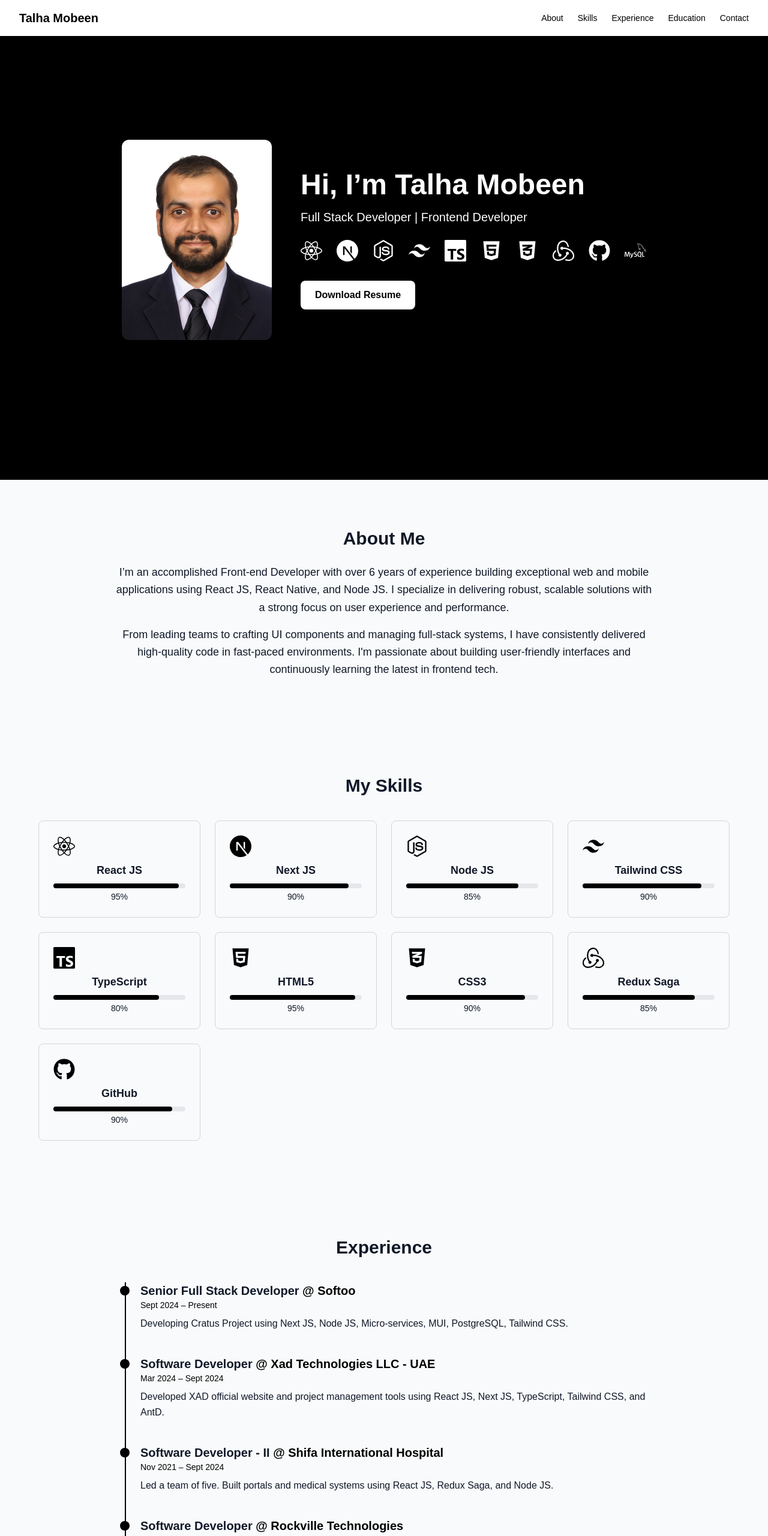
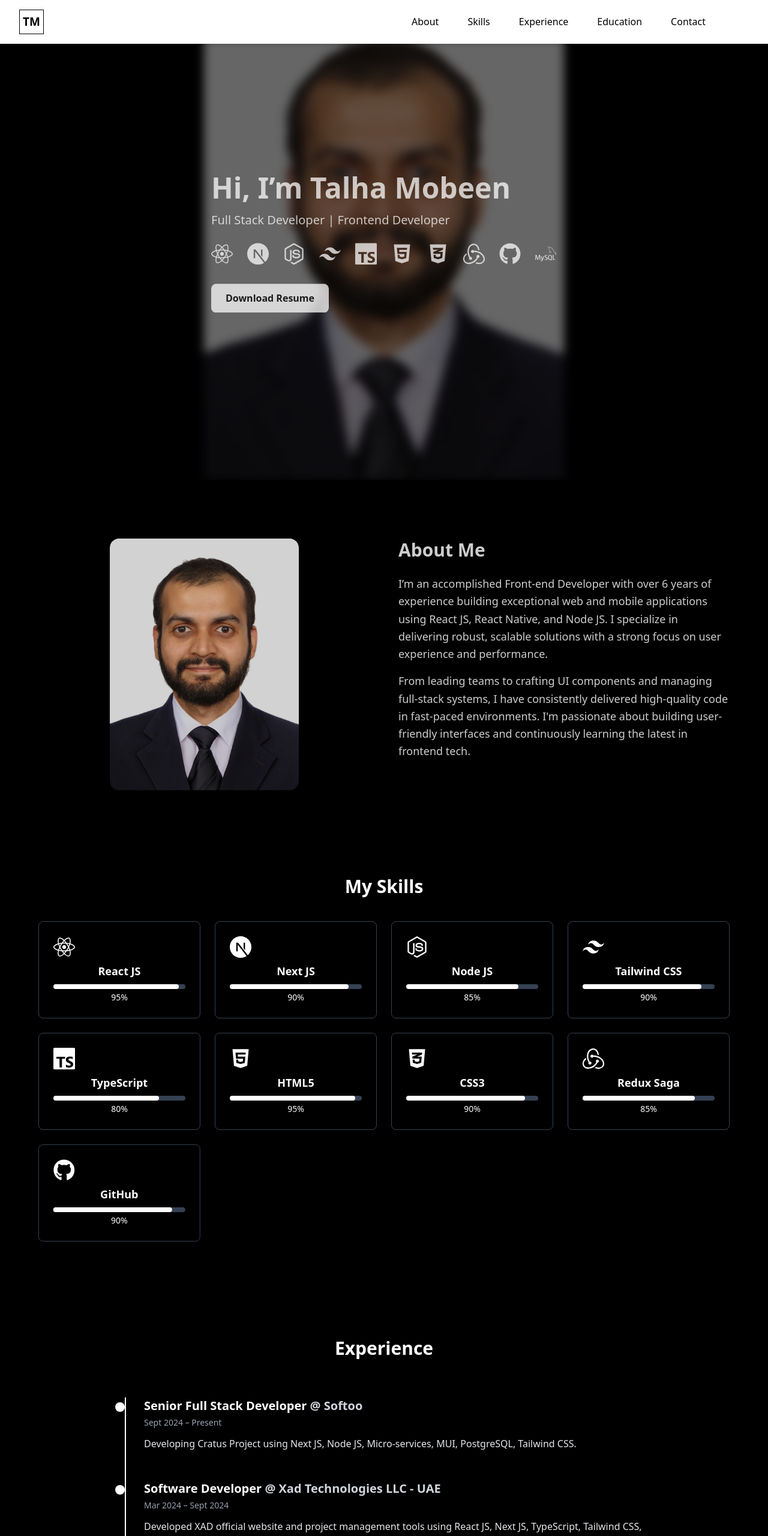
Before and after one commit to IRUMSABA-H/portfolio, a Next.js app: page / in a window 1280 px wide. Shown: the top 2561 px of the page at 60% size. Built offline with nearby package versions, Linux system fonts and the light colour scheme.

Commit message:
First commit - Next.js portfolio

```diff
--- a/package.json
+++ b/package.json
@@ -9,6 +9,7 @@
     "lint": "next lint"
   },
   "dependencies": {
+    "framer-motion": "^12.23.12",
     "lucide-react": "^0.518.0",
     "next": "15.3.2",
     "next-themes": "^0.4.6",
--- a/src/components/About.js
+++ b/src/components/About.js
@@ -1,14 +1,64 @@
+"use client";
+import { motion } from "framer-motion";
+import { ProfilePic } from "@/images";
+import Image from "next/image";
 export default function About() {
   return (
-    <section id="about" className="py-20 px-4 md:px-16 bg-gray-50 dark:bg-gray-800 text-gray-900 dark:text-white animate-slideIn">
-      <div className="max-w-4xl mx-auto text-center">
-        <h2 className="text-3xl font-bold mb-6">About Me</h2>
-        <p className="text-lg leading-relaxed">
-          I’m an accomplished Front-end Developer with over 6 years of experience building exceptional web and mobile applications using React JS, React Native, and Node JS. I specialize in delivering robust, scalable solutions with a strong focus on user experience and performance.
-        </p>
-        <p className="text-lg leading-relaxed mt-4">
-          From leading teams to crafting UI components and managing full-stack systems, I have consistently delivered high-quality code in fast-paced environments. I'm passionate about building user-friendly interfaces and continuously learning the latest in frontend tech.
-        </p>
+   <section
+  id="about"
+  className="py-20 px-4 md:px-16 bg-gray-50 dark:bg-gray-800 text-gray-900 dark:text-white"
+  style={{
+    backgroundColor: 'black',
+    color: 'white'
+  }}
+>
+
+
+      <div className="max-w-6xl mx-auto flex flex-col md:flex-row items-center md:items-start gap-12">
+
+        {/* Left Side - Image */}
+        <motion.div
+          className="w-full md:w-1/2 flex justify-center"
+          initial={{ opacity: 0, y: 100 }}
+          whileInView={{ opacity: 1, y: 0 }}
+          transition={{ duration: 10}}
+          viewport={{ once: false }}
+        >
+          <Image
+  src={ProfilePic}
+  alt="About Image"
+  width={315}
+  height={350}
+  style={{ objectFit: "contain" }}
+  className="rounded-2xl shadow-lg"
+/>
+
+        </motion.div>
+
+        {/* Right Side - About Text */}
+        <motion.div
+          className="w-full md:w-1/2 text-center md:text-left"
+          initial={{ opacity: 0, y: 100 }}
+          whileInView={{ opacity: 1, y: 0 }}
+          transition={{ duration: 10, delay: 0.2 }}
+          viewport={{ once: false }}
+        >
+          <h2 className="text-3xl font-bold mb-6">About Me</h2>
+          <p className="text-lg leading-relaxed">
+            I’m an accomplished Front-end Developer with over 6 years of
+            experience building exceptional web and mobile applications using
+            React JS, React Native, and Node JS. I specialize in delivering
+            robust, scalable solutions with a strong focus on user experience
+            and performance.
+          </p>
+          <p className="text-lg leading-relaxed mt-4">
+            From leading teams to crafting UI components and managing full-stack
+            systems, I have consistently delivered high-quality code in
+            fast-paced environments. I'm passionate about building
+            user-friendly interfaces and continuously learning the latest in
+            frontend tech.
+          </p>
+        </motion.div>
       </div>
     </section>
   );
--- a/src/components/Experience.js
+++ b/src/components/Experience.js
@@ -1,3 +1,6 @@
+'use client';
+import { motion } from 'framer-motion';
+
 const experienceData = [
   {
     role: "Senior Full Stack Developer",
@@ -44,19 +47,93 @@ const experienceData = [
 ];
 
 export default function Experience() {
+
+  const lineVariant = {
+    hidden: { height: 0 },
+    show: {
+      height: '100%',
+      transition: { duration: 2, ease: "easeInOut" }
+    },
+  };
+
   return (
-    <section id="experience" className="py-20 px-4 md:px-16 bg-gray-50 dark:bg-gray-800 text-gray-900 dark:text-white animate-slideIn">
-      <div className="max-w-4xl mx-auto">
-        <h2 className="text-3xl font-bold mb-10 text-center">Experience</h2>
-        <div className="relative border-l-2 border-[#000] dark:border-blue-400 ml-4">
-          {experienceData.map((exp, index) => (
-            <div key={index} className="mb-10 ml-6">
-              <div className="absolute w-4 h-4 bg-[#000] dark:bg-[#000] rounded-full -left-2.5 mt-1.5"></div>
-              <h3 className="text-xl font-semibold">{exp.role} <span className="text-[#000]">@ {exp.company}</span></h3>
-              <p className="text-sm text-[#000] dark:text-[#000] mb-2">{exp.duration}</p>
-              <p className="text-md leading-relaxed">{exp.description}</p>
-            </div>
-          ))}
+    <section id="experience" className="py-20 px-4 md:px-16 bg-black text-white">
+      <div className="max-w-6xl mx-auto">
+        {/* Section Heading */}
+        <motion.h2
+          className="text-3xl font-bold mb-16 text-center"
+          initial={{ opacity: 0, y: -50 }}
+          whileInView={{ opacity: 1, y: 0 }}
+          viewport={{ once: false, amount: 0.3 }}
+          transition={{ duration: 1.5, ease: "easeOut" }}
+        >
+          Experience
+        </motion.h2>
+
+        <div className="relative max-w-4xl mx-auto">
+          {/* Animated timeline line */}
+          <motion.div
+            className="absolute left-4 top-0 w-0.5 bg-white origin-top"
+            variants={lineVariant}
+            initial="hidden"
+            whileInView="show"
+            viewport={{ once: false, amount: 0.2 }}
+          />
+
+          {/* Experience items */}
+          <div className="relative">
+            {experienceData.map((exp, index) => (
+              <motion.div
+                key={index}
+                className="mb-12 flex items-start"
+                initial={{ opacity: 0, x: -50 }}
+                whileInView={{ opacity: 1, x: 0 }}
+                viewport={{ once: false, amount: 0.3 }}
+                transition={{ duration: 1.5, ease: "easeOut" }}
+              >
+                {/* Dot */}
+                <motion.div
+                  className="flex-shrink-0 w-4 h-4 bg-white rounded-full mt-2 mr-8 relative z-10"
+                  initial={{ scale: 0, opacity: 0 }}
+                  whileInView={{ scale: 1, opacity: 1 }}
+                  viewport={{ once: false, amount: 0.3 }}
+                  transition={{ duration: 1.2, ease: "easeOut" }}
+                />
+
+                {/* Content */}
+                <div className="flex-1 min-w-0">
+                  <motion.h3
+                    className="text-xl font-semibold text-white mb-1"
+                    initial={{ opacity: 0, x: 50 }}
+                    whileInView={{ opacity: 1, x: 0 }}
+                    viewport={{ once: false, amount: 0.3 }}
+                    transition={{ duration: 1.5, ease: "easeOut" }}
+                  >
+                    {exp.role}
+                    <span className="text-gray-300"> @ {exp.company}</span>
+                  </motion.h3>
+                  <motion.p
+                    className="text-sm text-gray-400 mb-3"
+                    initial={{ opacity: 0, x: 50 }}
+                    whileInView={{ opacity: 1, x: 0 }}
+                    viewport={{ once: false, amount: 0.3 }}
+                    transition={{ duration: 1.5, ease: "easeOut", delay: 0.1 }}
+                  >
+                    {exp.duration}
+                  </motion.p>
+                  <motion.p
+                    className="text-gray-200 leading-relaxed"
+                    initial={{ opacity: 0, x: 50 }}
+                    whileInView={{ opacity: 1, x: 0 }}
+                    viewport={{ once: false, amount: 0.3 }}
+                    transition={{ duration: 1.5, ease: "easeOut", delay: 0.2 }}
+                  >
+                    {exp.description}
+                  </motion.p>
+                </div>
+              </motion.div>
+            ))}
+          </div>
         </div>
       </div>
     </section>
--- a/src/components/Hero.js
+++ b/src/components/Hero.js
@@ -1,37 +1,50 @@
 import Image from "next/image";
-import {ProfilePic} from '@/images'
-import { FaReact, FaNodeJs, FaHtml5, FaCss3Alt, FaGithub } from 'react-icons/fa';
-import { SiNextdotjs, SiTailwindcss, SiTypescript, SiRedux, SiMysql } from 'react-icons/si';
+import { ProfilePic } from "@/images";
+import { FaReact, FaNodeJs, FaHtml5, FaCss3Alt, FaGithub } from "react-icons/fa";
+import {
+  SiNextdotjs,
+  SiTailwindcss,
+  SiTypescript,
+  SiRedux,
+  SiMysql,
+} from "react-icons/si";
+
 const skills = [
-  { icon: <FaReact /> , name: 'React JS',},
-  { icon: <SiNextdotjs /> , name: 'Next JS',},
-  { icon: <FaNodeJs />, name: 'Node JS', },
-  { icon: <SiTailwindcss />, name: 'Tailwind CSS',},
-  { icon: <SiTypescript />, name: 'TypeScript', },
-  { icon: <FaHtml5 />, name: 'HTML 5',},
-  { icon: <FaCss3Alt />, name: 'CSS 3'},
-  { icon: <SiRedux />, name: 'Redux Saga' },
-  { icon: <FaGithub />, name: 'GitHub' },
-  { icon: <SiMysql />, name: 'MySQL' },
-  // SiMysql
+  { icon: <FaReact />, name: "React JS" },
+  { icon: <SiNextdotjs />, name: "Next JS" },
+  { icon: <FaNodeJs />, name: "Node JS" },
+  { icon: <SiTailwindcss />, name: "Tailwind CSS" },
+  { icon: <SiTypescript />, name: "TypeScript" },
+  { icon: <FaHtml5 />, name: "HTML 5" },
+  { icon: <FaCss3Alt />, name: "CSS 3" },
+  { icon: <SiRedux />, name: "Redux Saga" },
+  { icon: <FaGithub />, name: "GitHub" },
+  { icon: <SiMysql />, name: "MySQL" },
 ];
 
 export default function Hero() {
   return (
-    <section className="min-h-screen bg-black flex flex-col md:flex-row items-center justify-center text-white px-6 py-12 text-center md:text-left">
-      {/* Profile Image */}
-      <div className="mb-8 md:mb-0 md:mr-12 flex-shrink-0">
-        <Image
-          src={ProfilePic}// make sure this is in /public
-          alt="Talha Mobeen"
-          width={250}
-          height={250}
-          className="rounded-xl shadow-lg"
-        />
+    <section className="relative min-h-screen flex items-center justify-center text-white px-12 py-12 text-center md:text-left overflow-hidden">
+      {/* ✅ Background Image */}
+      <div  className="absolute inset-0 flex items-center justify-center bg-black">
+    <Image
+  src={ProfilePic}
+  alt="Background"
+  width={1920}   // original image width
+  height={2000}  // original image height
+  priority
+  quality={100}
+   objectFit="cover"
+    style={{ objectFit: "contain" }}
+   className="opacity-190 blur-sm object-cover w-full h-full "
+
+/>
+
+        <div className="absolute inset-0 bg-black/60" /> {/* Dark overlay for readability */}
       </div>
 
-      {/* Text + Logos */}
-      <div className="flex flex-col items-center md:items-start max-w-xl">
+      {/* ✅ Content */}
+      <div className="relative z-10 flex flex-col items-center md:items-start max-w-xl animate-fadeIn">
         <h1 className="text-3xl sm:text-4xl md:text-5xl font-bold mb-4">
           Hi, I’m Talha Mobeen
         </h1>
@@ -39,10 +52,13 @@ export default function Hero() {
           Full Stack Developer | Frontend Developer
         </p>
 
-        {/* Tech Logos */}
+        {/* ✅ Tech Logos */}
         <div className="flex flex-wrap justify-center md:justify-start items-center gap-6">
           {skills.map((skill, ind) => (
-            <div className="relative group text-4xl mb-2 text-[#fff]" key={ind}>
+            <div
+              className="relative group text-4xl mb-2 text-[#fff] hover:scale-110 transition"
+              key={ind}
+            >
               {skill.icon}
               {/* Tooltip */}
               <div className="absolute bottom-full mb-2 left-1/2 -translate-x-1/2 px-2 py-1 text-sm bg-black text-white rounded opacity-0 group-hover:opacity-100 transition whitespace-nowrap z-10">
@@ -52,8 +68,7 @@ export default function Hero() {
           ))}
         </div>
 
-
-        {/* Download Button */}
+        {/* ✅ Download Button */}
         <a
           href="/Talha_Mobeen.pdf"
           download
--- a/src/components/Navbar.js
+++ b/src/components/Navbar.js
@@ -9,10 +9,13 @@ export default function Navbar() {
   return (
     <nav className="fixed top-0 w-full z-50 bg-white dark:bg-gray-900 shadow-md py-4 px-6 md:px-8 flex justify-between items-center transition-colors duration-300">
       {/* Brand */}
-      <h1 className="font-bold text-xl text-black dark:text-white">Talha Mobeen</h1>
+     <h1 className="font-bold text-[19px] text-black dark:text-white border border-black p-[5px]">
+  TM
+</h1>
+
 
       {/* Desktop Links */}
-      <div className="hidden md:flex space-x-6 text-sm text-black dark:text-white">
+     <div className="hidden md:flex space-x-12 text-l text-black dark:text-white mr-18">
         <Link href="#about" className="hover:underline">About</Link>
         <Link href="#skills" className="hover:underline">Skills</Link>
         <Link href="#experience" className="hover:underline">Experience</Link>
--- a/src/components/Skills.js
+++ b/src/components/Skills.js
@@ -1,5 +1,6 @@
 import { FaReact, FaNodeJs, FaHtml5, FaCss3Alt, FaGithub } from 'react-icons/fa';
 import { SiNextdotjs, SiTailwindcss, SiTypescript, SiRedux } from 'react-icons/si';
+import { motion } from 'framer-motion';
 
 const skills = [
   { icon: <FaReact />, name: 'React JS', level: 95 },
@@ -15,19 +16,40 @@ const skills = [
 
 export default function Skills() {
   return (
-    <section id="skills" className="py-20 px-4 md:px-16 bg-gray-50 dark:bg-gray-900 text-gray-900 dark:text-white animate-slideIn">
+    <section id="skills" className="py-20 px-4 md:px-16 bg-black text-white">
       <div className="max-w-6xl mx-auto text-center">
-        <h2 className="text-3xl font-bold mb-10">My Skills</h2>
+        {/* Animated heading */}
+        <motion.h2
+          className="text-3xl font-bold mb-10"
+          initial={{ opacity: 0, y: -50 }}
+          whileInView={{ opacity: 1, y: 0 }}
+         viewport={{ once: false }}
+          transition={{ duration: 5}}
+        >
+          My Skills
+        </motion.h2>
+
+        {/* Skills grid */}
         <div className="grid grid-cols-2 sm:grid-cols-3 md:grid-cols-4 gap-6">
           {skills.map((skill, index) => (
-            <div key={index} className="group p-6 border border-gray-300 dark:border-gray-700 rounded-lg transition-transform transform hover:scale-105 hover:shadow-lg">
-              <div className="text-4xl mb-2 text-[#000] dark:text-[#000]">{skill.icon}</div>
+            <motion.div
+              key={index}
+              className="group p-6 border border-gray-700 rounded-lg"
+              initial={{ opacity: 0, x: index % 2 === 0 ? -100 : 100 }}
+              whileInView={{ opacity: 1, x: 0 }}
+              viewport={{ once: false}}
+              transition={{ duration: 5, delay: index * 0.2 }}
+            >
+              <div className="text-4xl mb-2">{skill.icon}</div>
               <h3 className="text-lg font-semibold">{skill.name}</h3>
-              <div className="w-full bg-gray-200 dark:bg-gray-700 h-2 rounded-full mt-2">
-                <div className="bg-[#000] h-2 rounded-full" style={{ width: `${skill.level}%` }}></div>
+              <div className="w-full bg-gray-700 h-2 rounded-full mt-2">
+                <div
+                  className="bg-white h-2 rounded-full"
+                  style={{ width: `${skill.level}%` }}
+                ></div>
               </div>
               <p className="text-sm mt-1">{skill.level}%</p>
-            </div>
+            </motion.div>
           ))}
         </div>
       </div>
--- a/src/pages/index.js
+++ b/src/pages/index.js
@@ -13,7 +13,7 @@ export default function Home() {
   }, []);
 
   return (
-    <main className="scroll-smooth">
+    <main className="scroll-smooth bg-black text-white min-h-screen">
       <Navbar />
       <Hero />
       <About />
--- a/src/styles/globals.css
+++ b/src/styles/globals.css
@@ -1,8 +1,10 @@
 @import "tailwindcss";
 
+
+
 :root {
-  --background: #ffffff;
-  --foreground: #171717;
+  --background: #110b0b;
+  --foreground: #f7f3f3;
 }
 
 @theme inline {
@@ -14,20 +16,42 @@
 
 @media (prefers-color-scheme: dark) {
   :root {
-    --background: #0a0a0a;
-    --foreground: #ededed;
+  --background: #000000;
+  --foreground: #ffffff;
+}
+
+body {
+    background-color: black; /* pure black */
+  color: white;            /* text white */
+  margin: 0;               /* default margin remove کریں */
+  padding: 0;
+  font-family: Arial, Helvetica, sans-serif;
+}
+}
+
+@keyframes fadeIn {
+  from {
+    opacity: 0;
+    transform: translateY(20px);
+  }
+  to {
+    opacity: 1;
+    transform: translateY(0);
   }
 }
 
-body {
-  background: var(--background);
-  color: var(--foreground);
-  font-family: Arial, Helvetica, sans-serif;
+.animate-fadeIn {
+  animation: fadeIn 10s ease-in-out forwards;
+}
+.hero {
+  position: relative;
+  width: 100%;
+  height: 100%; /* full screen height */
+
 }
 
-.hero-bg {
-  background-image: url('../images/web_cover.png');
-  background-size: cover;
-  background-position: center;
-  background-repeat: no-repeat;
+.hero img {
+  width: 100%;
+  height: 100%;
+  object-fit: fill; /* stretch karega */
 }
```
Also changed, not shown: src/components/Certification.js (+64 -7 lines), src/components/Contact.js (+6 -6 lines), src/components/Education.js (+63 -7 lines), 1 other file (tests, documents, lock files or other folders).
